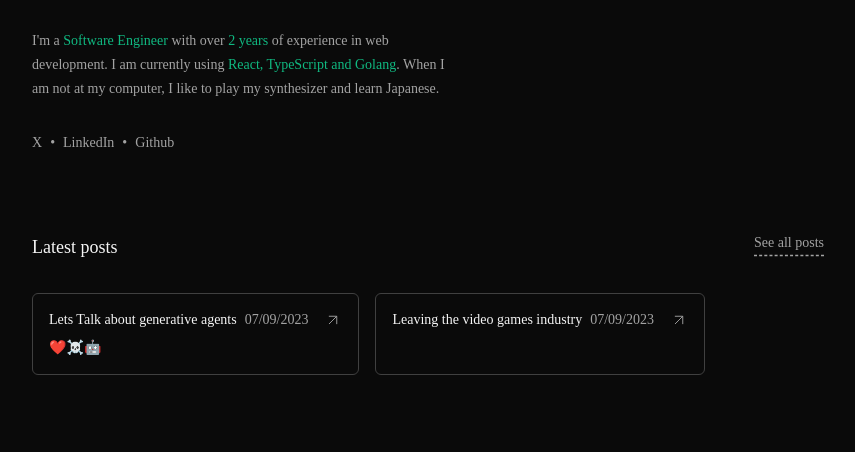
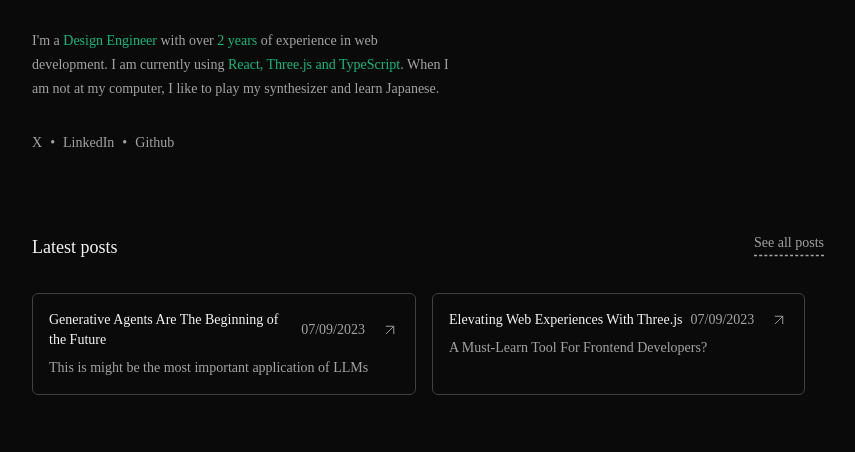
Before and after one commit to x0bd/xoboid, an Astro site: page / in a window 1280 px wide. Shown: the part 203-655 px from the top of the page, without its empty margins (212-1067 px from the left). Built offline with nearby package versions, Linux system fonts and the light colour scheme; Astro itself is replaced by a stand-in of ours.

Commit message:
blog update

```diff
--- a/src/content/posts/01-generative-agents.md
+++ b/src/content/posts/01-generative-agents.md
@@ -1,7 +1,7 @@
 ---
-title: "Lets Talk about generative agents"
+title: "Generative Agents Are The Beginning of the Future"
 publishedAt: 2023-09-07
-description: "❤️☠️🤖"
+description: "This is might be the most important application of LLMs"
 slug: "generative-ai"
 isPublish: true
 ---
--- a/src/content/posts/02-game-null.md
+++ b/src/content/posts/02-game-null.md
@@ -1,8 +1,8 @@
 ---
-title: "Leaving the video games industry"
+title: "Elevating Web Experiences With Three.js"
 publishedAt: 2023-09-07
-description: ""
-slug: "game-null"
+description: "A Must-Learn Tool For Frontend Developers?"
+slug: "web-graphics"
 isPublish: true
 ---
 
--- a/src/data/presentation.ts
+++ b/src/data/presentation.ts
@@ -16,7 +16,7 @@ const presentation: Presentation = {
   title: "こんにちわ👋, I’m Tinodaishe",
   // profile: "/profile.webp",
   description:
-    "I'm a *Software Engineer* with over *2 years* of experience in web development. I am currently using *React, TypeScript and Golang*. When I am not at my computer, I like to play my synthesizer and learn Japanese.",
+    "I'm a *Design Engineer* with over *2 years* of experience in web development. I am currently using *React, Three.js and TypeScript*. When I am not at my computer, I like to play my synthesizer and learn Japanese.",
   socials: [
     {
       label: "X",
```
